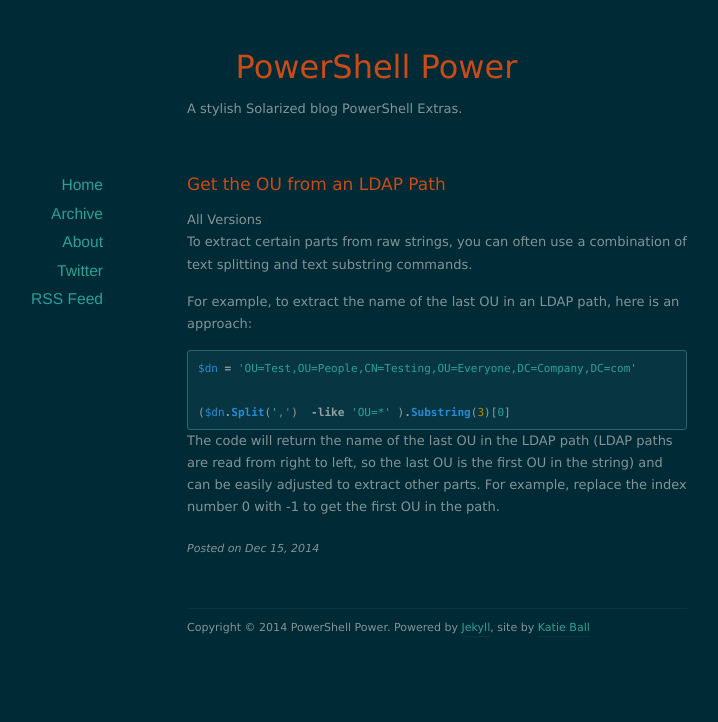
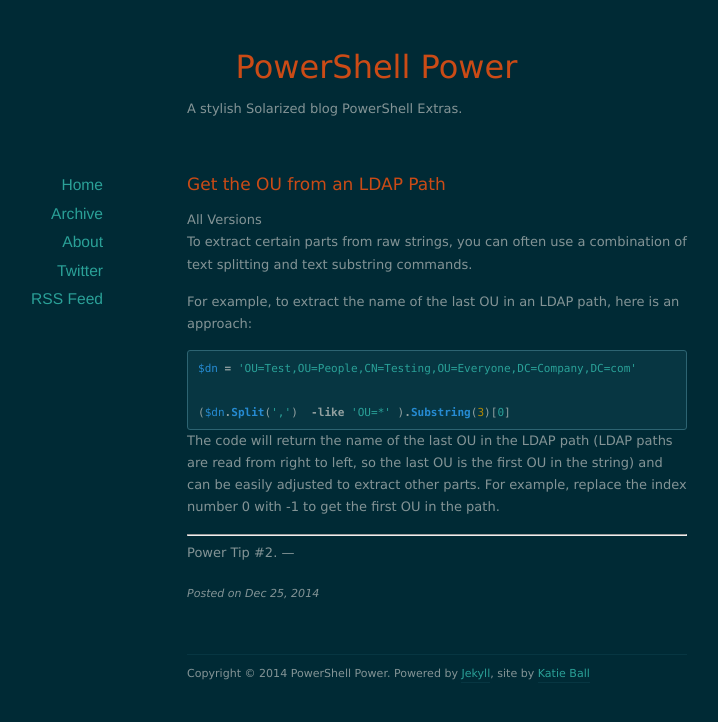
Before and after one commit to roachhd/power, a Jekyll site: the page built from _posts/2014-12-25-get-the-OU-from-an-LDAP-path.md, in a window 1280 px wide. Shown: the top 722 px of the page, without its empty margins (203-921 px from the left). Built offline with Jekyll 4.4.1, drawn with Linux system fonts in a browser that asks for light colours; nearby versions of some CDN libraries; some web fonts are replaced.

Commit message:
Update and rename 2014-12-15-get-the-OU-from-an-LDAP-path.md to 2014-12-25-get-the-OU-from-an-LDAP-path.md

```diff
--- a/_posts/2014-12-15-get-the-OU-from-an-LDAP-path.md
+++ b/_posts/2014-12-25-get-the-OU-from-an-LDAP-path.md
@@ -15,3 +15,7 @@
 {% endhighlight %}
 
 The code will return the name of the last OU in the LDAP path (LDAP paths are read from right to left, so the last OU is the first OU in the string) and can be easily adjusted to extract other parts. For example, replace the index number 0 with -1 to get the first OU in the path.
+
+---
+Power Tip #2.
+---
```
